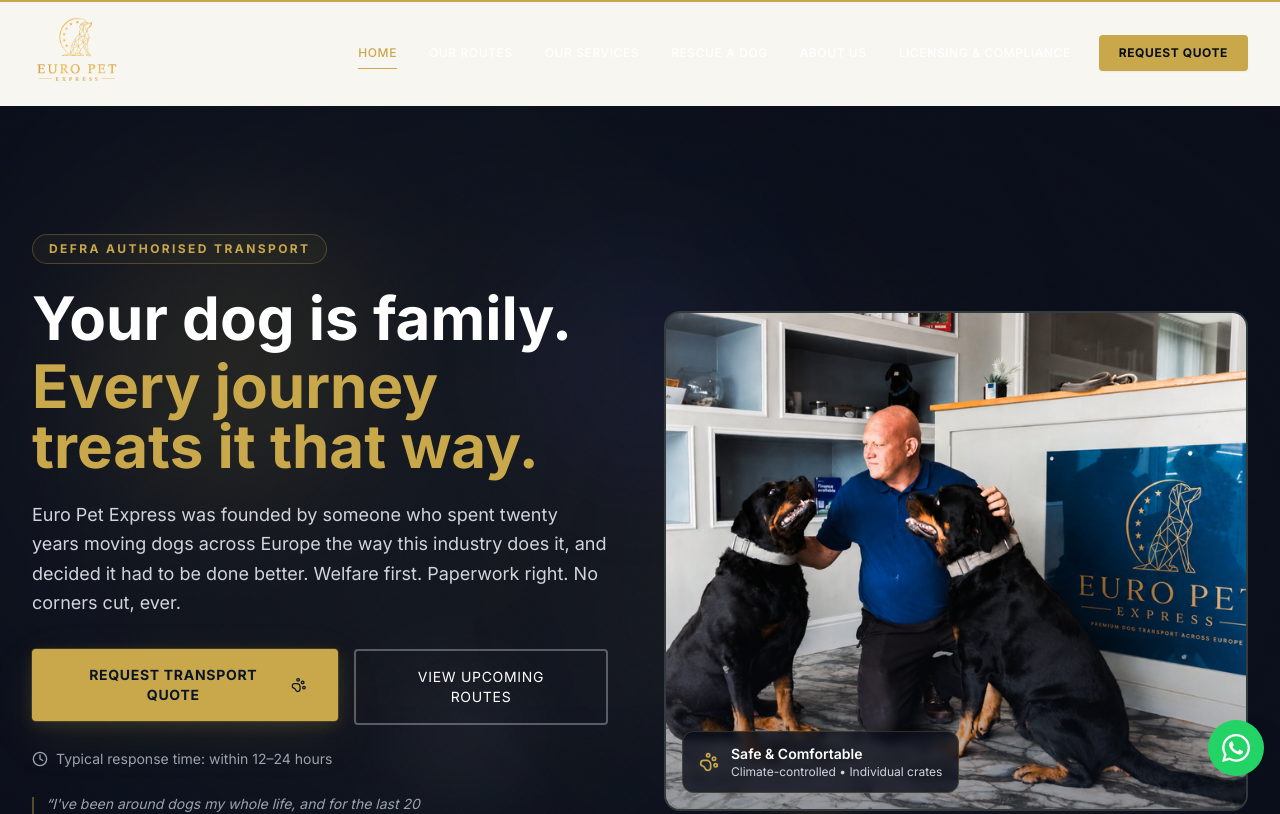
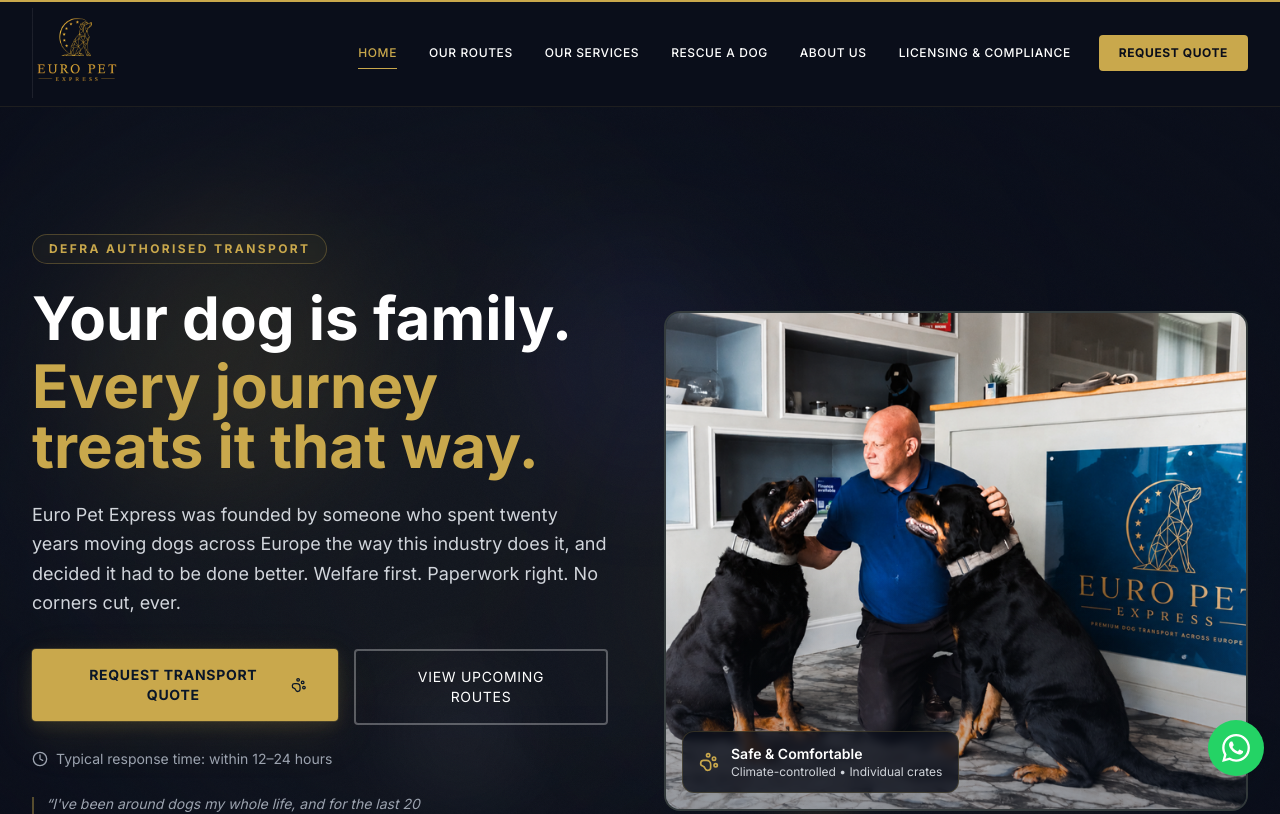
Before and after one commit to Aailaimran/EuroPet, a Next.js app: page / in a window 1280 px wide. Shown: the top 814 px of the page. Built offline with nearby package versions, Linux system fonts and the light colour scheme; a web font is replaced by a local one.

Commit message:
feat: update Navbar styles for scrolled and default states
Co-authored-by: Syeda Aaila <153416817+Aailaimran@users.noreply.github.com>

```diff
--- a/components/layout/Navbar.tsx
+++ b/components/layout/Navbar.tsx
@@ -68,8 +68,8 @@ export default function Navbar() {
   return (
     <motion.header
       className={`fixed top-0 left-0 right-0 z-50 transition-all duration-300 transform-gpu ${scrolled
-        ? 'bg-brand-dark/95 backdrop-blur-md shadow-lg border-b border-white/10'
-        : 'bg-transparent border-b border-transparent'
+        ? 'bg-brand-dark/95 backdrop-blur-md shadow-lg border-b border-brand-gold/20'
+        : 'bg-brand-dark border-b border-brand-gold/10'
         }`}
       style={{
         // Force GPU compositing layer on iOS — prevents the navbar
```
